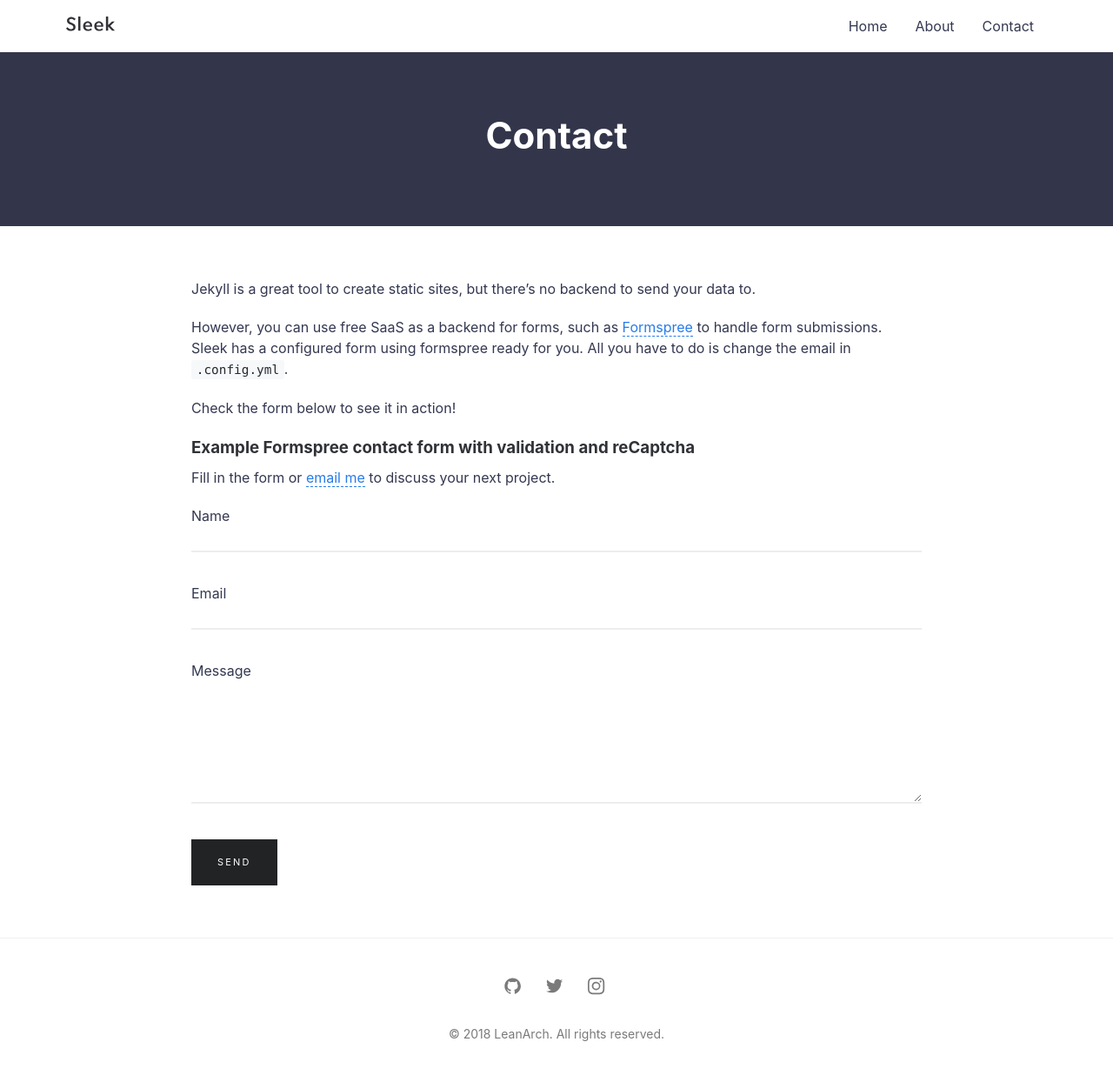
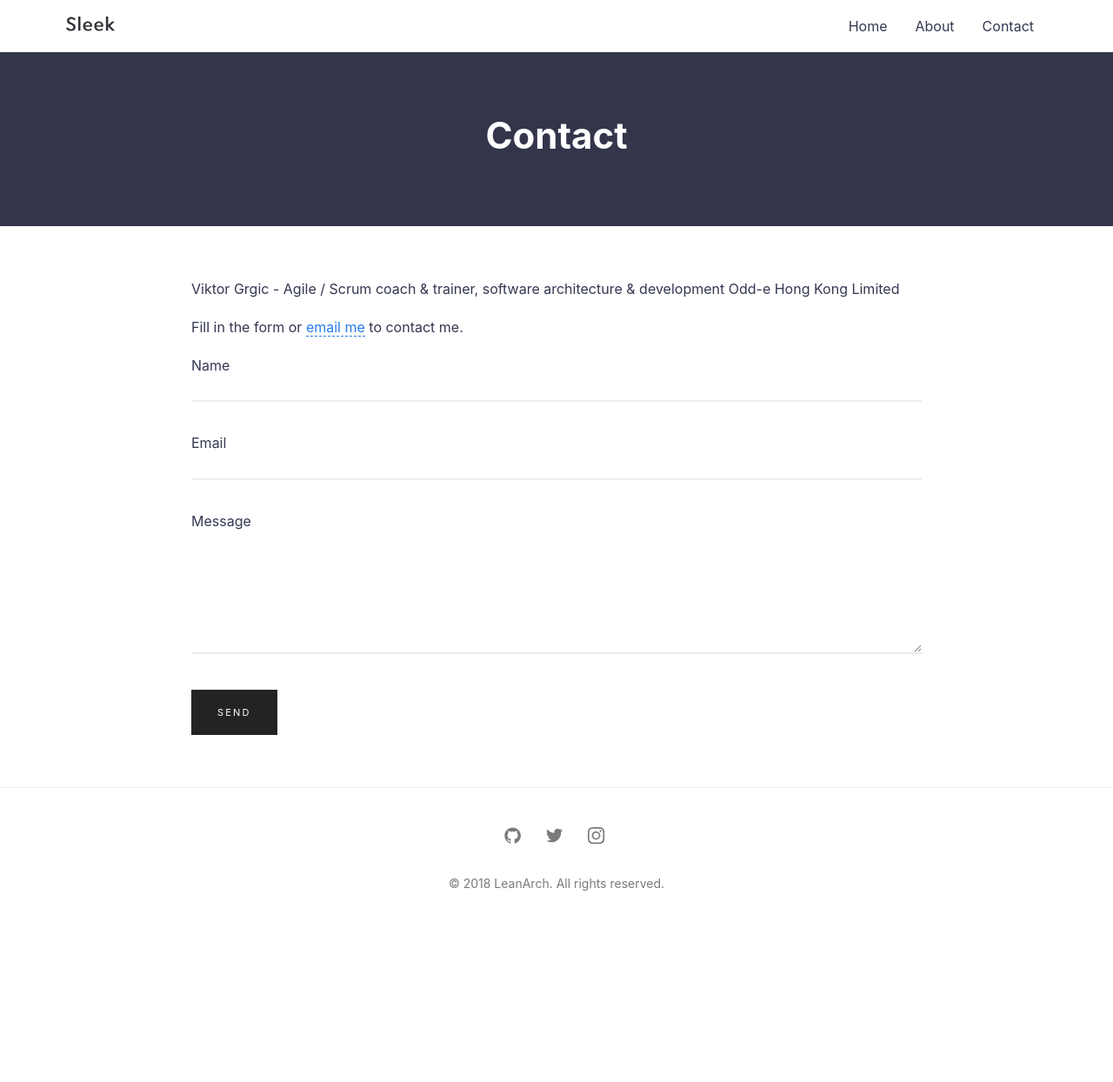
Before and after one commit to vgrgic/vgrgic.github.io, a Jekyll site: the page built from contact.md, in a window 1280 px wide. Shown: the whole page at 87% size. Built offline with Jekyll 4.4.1, drawn with Linux system fonts in a browser that asks for light colours; after the commit the page ends 1071 px from its top, so only the background shows below that.

```diff
--- a/contact.md
+++ b/contact.md
@@ -4,15 +4,10 @@ title: Contact
 permalink: /contact/
 ---
 
-Jekyll is a great tool to create static sites, but there’s no backend to send your data to.
+Viktor Grgic - Agile / Scrum coach & trainer, software architecture & development
+Odd-e Hong Kong Limited
 
-However, you can use free SaaS as a backend for forms, such as [Formspree](https://formspree.io/) to handle form submissions. Sleek has a configured form using formspree ready for you. All you have to do is change the email in `.config.yml`.
-
-Check the form below to see it in action!
-
-### Example Formspree contact form with validation and reCaptcha
-
-Fill in the form or [email me](mailto:{{site.email}}) to discuss your next project.
+Fill in the form or [email me](mailto:{{site.email}}) to contact me.
 
 {% include form.html %}
 
```
